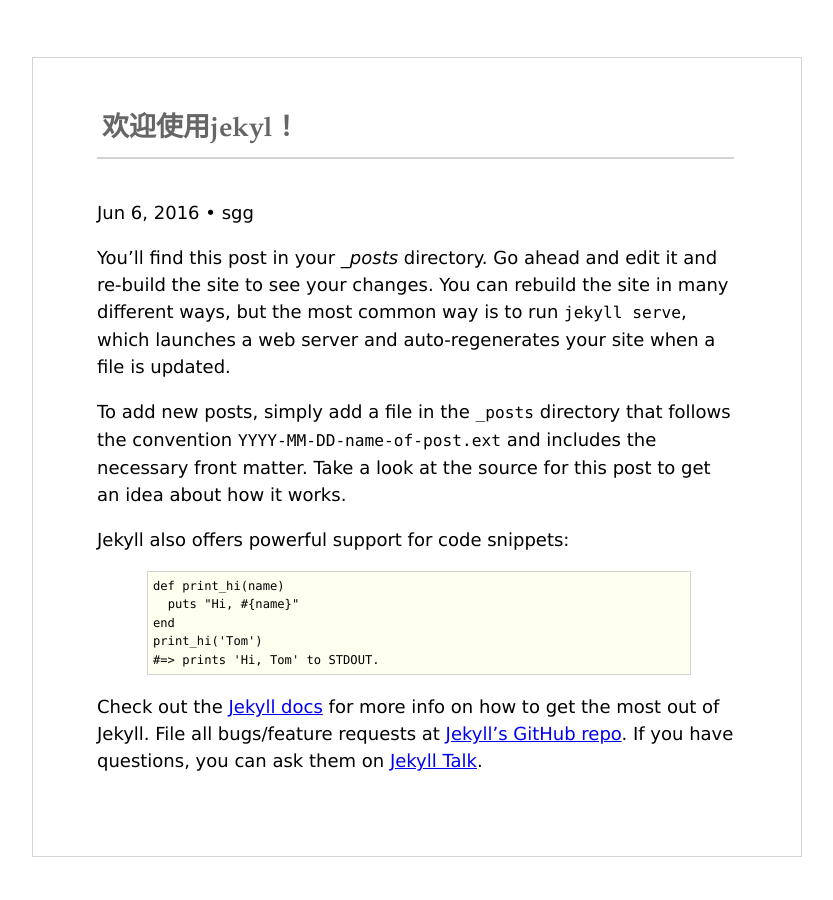
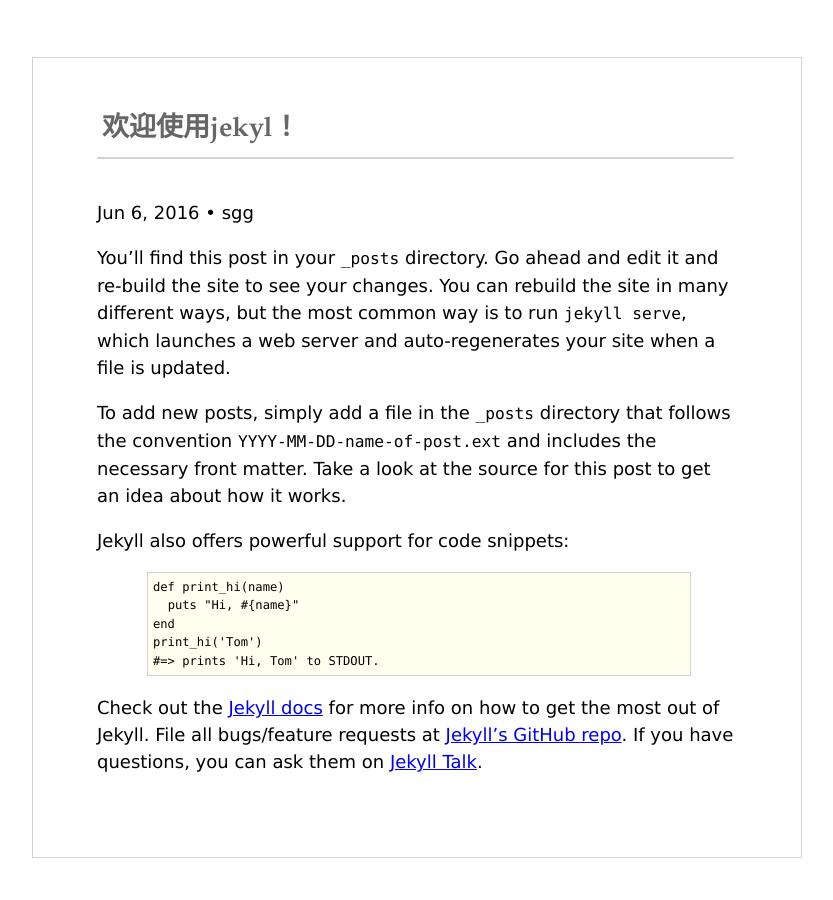
Before and after one commit to saogege/b, a Jekyll site: the page built from _posts/2016-06-06-welcome-to-jekyll.markdown, in a window 1280 px wide. Shown: the part 7-907 px from the top of the page, without its empty margins (224-1057 px from the left). Built offline with Jekyll 4.4.1, drawn with Linux system fonts in a browser that asks for light colours.

```diff
--- a/_posts/2016-06-06-welcome-to-jekyll.markdown
+++ b/_posts/2016-06-06-welcome-to-jekyll.markdown
@@ -5,7 +5,7 @@ author: sgg
 category: welcome
 date:   2016-06-06 15:45:11 +0800
 ---
-You’ll find this post in your *_posts* directory. Go ahead and edit it and re-build the site to see your changes. You can rebuild the site in many different ways, but the most common way is to run `jekyll serve`, which launches a web server and auto-regenerates your site when a file is updated.
+You’ll find this post in your `_posts` directory. Go ahead and edit it and re-build the site to see your changes. You can rebuild the site in many different ways, but the most common way is to run `jekyll serve`, which launches a web server and auto-regenerates your site when a file is updated.
 
 To add new posts, simply add a file in the `_posts` directory that follows the convention `YYYY-MM-DD-name-of-post.ext` and includes the necessary front matter. Take a look at the source for this post to get an idea about how it works.
 
```
